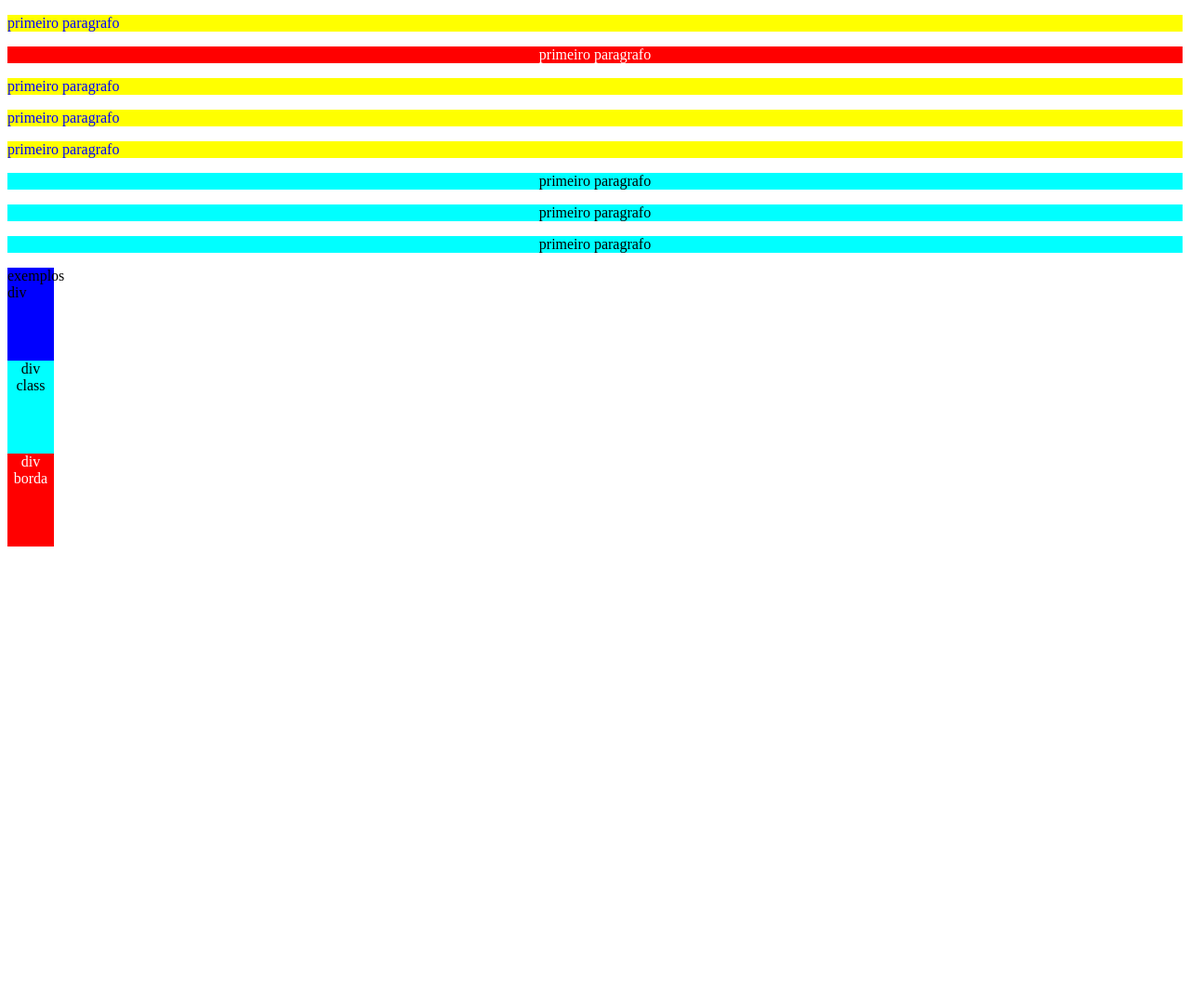
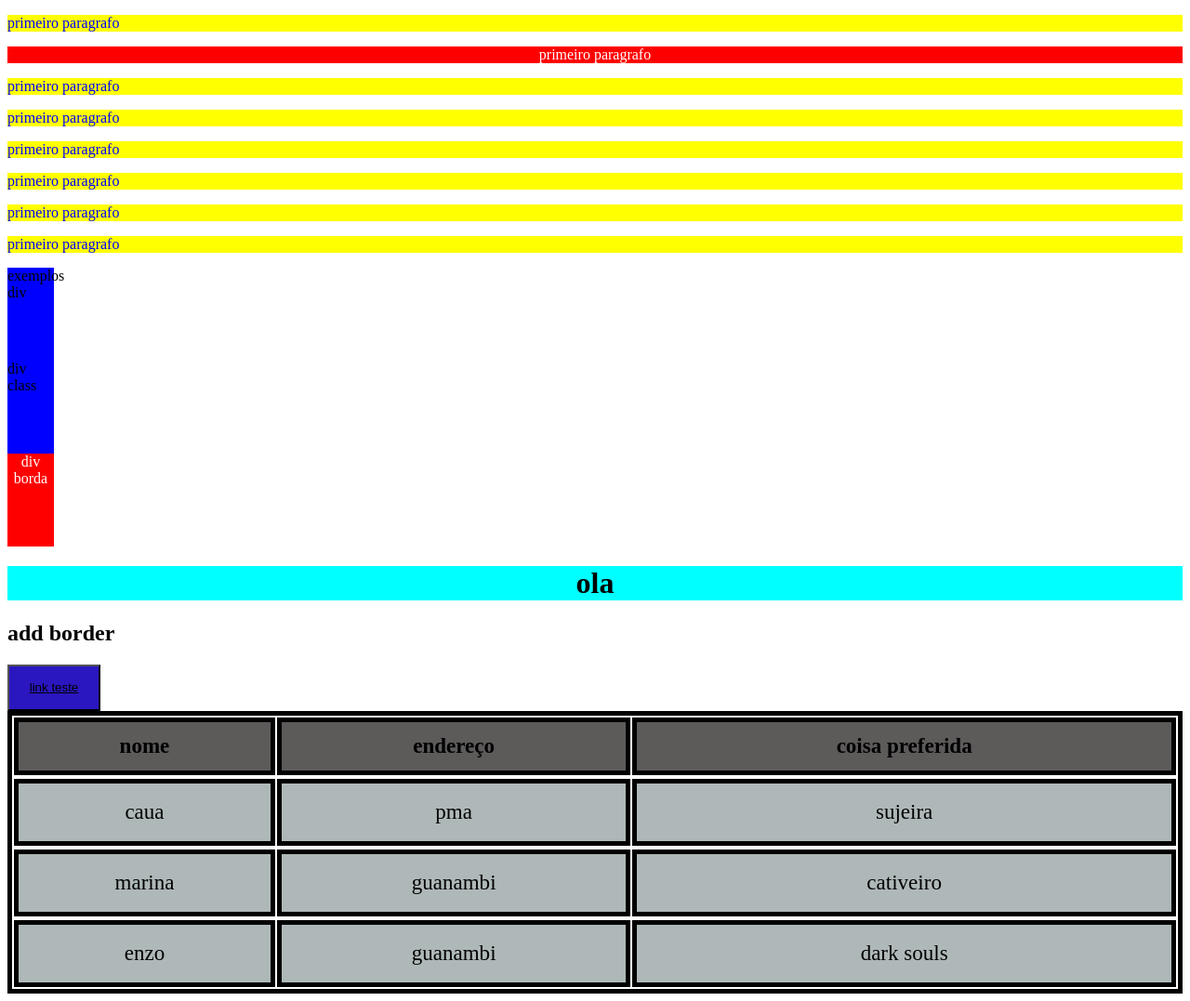
Before and after one commit to diogovittorio/psw1, a PHP site: page / in a window 1280 px wide. Shown: the whole page at 93% size. Before the commit the page ends 588 px from the top, so only its background shows below. Run offline with PHP 8.4, Linux system fonts and the light colour scheme.

Commit message:
teste ccompleto

```diff
--- a/aula-30-10/index.html
+++ b/aula-30-10/index.html
@@ -23,5 +23,42 @@
 
   <div id="p1"> div borda </div>
 
+  <h1 class="h1"> ola </h1>
+
+<h2> add border </h2>
+
+<table>
+<tr>
+<th>nome</th>
+<th>endereço</th>
+<th>coisa preferida</th>
+<tr>
+
+</tr>
+
+<td>caua</td>
+<td>pma</td>
+<td>sujeira</td>
+<tr>
+
+</tr>
+
+<td>marina</td>
+<td>guanambi</td>
+<td>cativeiro</td>
+<tr>
+
+</tr>
+
+<td>enzo</td>
+<td>guanambi</td>
+<td>dark souls</td>
+
+<button>
+
+<a href="https://github.com/diogovittorio/psw1">link teste</a>
+
+</button>
+
 </body>
 </html>
--- a/aula-30-10/styles.css
+++ b/aula-30-10/styles.css
@@ -21,7 +21,7 @@ background-color: blue;
 
 }
 
-.c1{
+h1{
 
 background-color: aqua;
 text-align: center;
@@ -46,3 +46,41 @@ padding-left: 100px;
 padding-top: 60px;
 
 }
+
+table, td, th{
+
+    border: 5px solid;
+    font-size: larger;
+
+}
+table{
+
+width: 100%;
+
+}
+
+th{
+
+    background-color: rgb(93, 90, 90);
+height: 50px;
+
+}
+
+td{
+background-color: rgba(108, 126, 126, 0.545);
+    text-align: center;
+height: 60px;
+}
+
+button{
+width: 100px;
+height: 50px;
+background-color: rgb(42, 23, 192);
+
+}
+
+a {
+width: 100%;
+color: black;
+
+}
```
